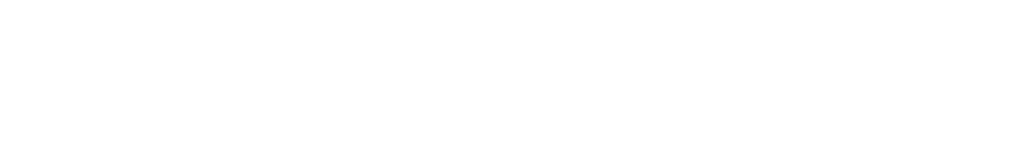
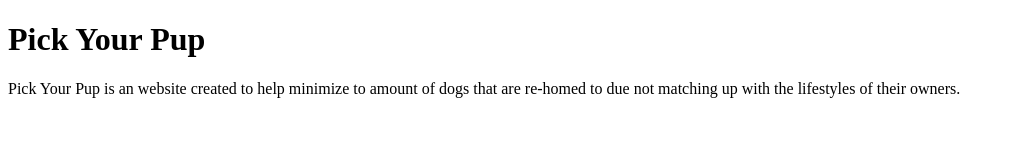
Before and after one commit to anaa0hh/pickYourPup, a plain HTML site: page HTML/aboutus.html in a window 1280 px wide. Shown: the whole page, without its empty margins (0-1015 px from the left). Drawn offline with Linux system fonts and the light colour scheme; files that its build step writes are made by us from their sources.

```diff
--- /dev/null
+++ b/CSS/reset.css
@@ -0,0 +1,48 @@
+/* http://meyerweb.com/eric/tools/css/reset/
+   v2.0 | 20110126
+   License: none (public domain)
+*/
+
+html, body, div, span, applet, object, iframe,
+h1, h2, h3, h4, h5, h6, p, blockquote, pre,
+a, abbr, acronym, address, big, cite, code,
+del, dfn, em, img, ins, kbd, q, s, samp,
+small, strike, strong, sub, sup, tt, var,
+b, u, i, center,
+dl, dt, dd, ol, ul, li,
+fieldset, form, label, legend,
+table, caption, tbody, tfoot, thead, tr, th, td,
+article, aside, canvas, details, embed,
+figure, figcaption, footer, header, hgroup,
+menu, nav, output, ruby, section, summary,
+time, mark, audio, video {
+	margin: 0;
+	padding: 0;
+	border: 0;
+	font-size: 100%;
+	font: inherit;
+	vertical-align: baseline;
+}
+/* HTML5 display-role reset for older browsers */
+article, aside, details, figcaption, figure,
+footer, header, hgroup, menu, nav, section {
+	display: block;
+}
+body {
+	line-height: 1;
+}
+ol, ul {
+	list-style: none;
+}
+blockquote, q {
+	quotes: none;
+}
+blockquote:before, blockquote:after,
+q:before, q:after {
+	content: '';
+	content: none;
+}
+table {
+	border-collapse: collapse;
+	border-spacing: 0;
+}
--- a/index.html
+++ b/HTML/aboutus.html
@@ -1,5 +1,8 @@
+<!-- THIS IS THE ABOUT US PAGE -->
 <!DOCTYPE html>
 <html>
+
+
 <head>
     <title>Pick Your Pup</title>
     <link rel="stylesheet" href="style.css" />
@@ -8,12 +11,13 @@
 </head>
 
 <header>
+    <h1>Pick Your Pup</h1>
 </header>
 
 <body>
+    <p>Pick Your Pup is an website created to help minimize to amount of dogs that are re-homed to due not matching up with the lifestyles of their owners. </p>
+
 </body>
 
-<footer>
-</footer>
 
 </html>
```
Also changed, not shown: HTML/index.html (added, +22 -0 lines), HTML/quiz.html (added, +1 -0 lines), HTML/results.html (added, +1 -0 lines), CSS/aboutus.css (added), CSS/quiz.css (added), CSS/style.css (added), JS/app.js (added), README.md.
